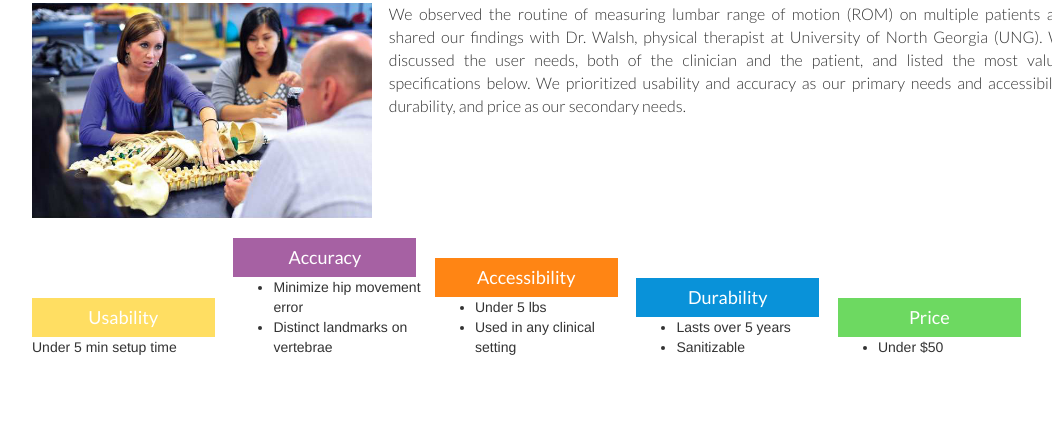
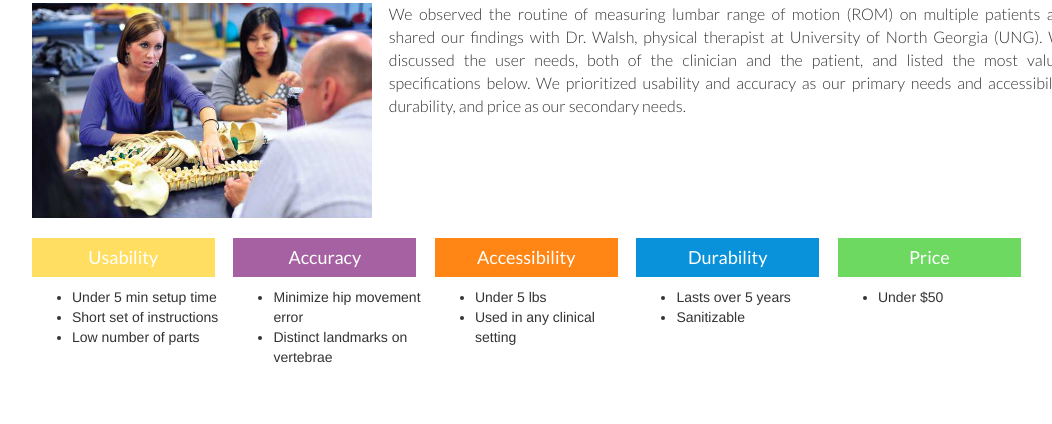
Before and after one commit to azhen3/azhen3.github.io, a plain HTML site: page TechFlex.html in a window 1280 px wide. Shown: the part 1750-2174 px from the top of the page, without its empty margins (88-1140 px from the left). Drawn offline with Linux system fonts and the light colour scheme.

Commit message:
changed tech flex

```diff
--- a/TechFlex.html
+++ b/TechFlex.html
@@ -142,14 +142,11 @@
                     <div class="col-md-12">
                         <div class="box">
                             <h4 class="txt" style="background-color:#ffde62;">Usability</h4>
-                            <p>Under 5 min setup time</p>
-<!--
-                                <ul>
-                                    <li>Under 5 min setup time</li>
-                                    <li>Short set of instructions</li>
+                            <ul>
+                                    <li>Under 5 min setup time </li>
+                                    <li>Short set of instructions </li>
                                     <li>Low number of parts</li>
-                                </ul>
--->
+                            </ul>
                         </div>
                         <div class="box">
                             <h4 class="txt" style="background-color:#a661a3;">Accuracy</h4>
--- a/css/TechFlex.css
+++ b/css/TechFlex.css
@@ -156,11 +156,13 @@ footer {
     margin-top: 20px;
     width: 19%;
     display: inline-block;
+    vertical-align: top;
 
 }
 ul {
-    margin-top: auto;
+    margin-top: 10px;
     margin-bottom: auto;
+
 }
 .proto {
     display: block;
```
Also changed, not shown: Projects/TechFlex/Graphics/Research2.png.
